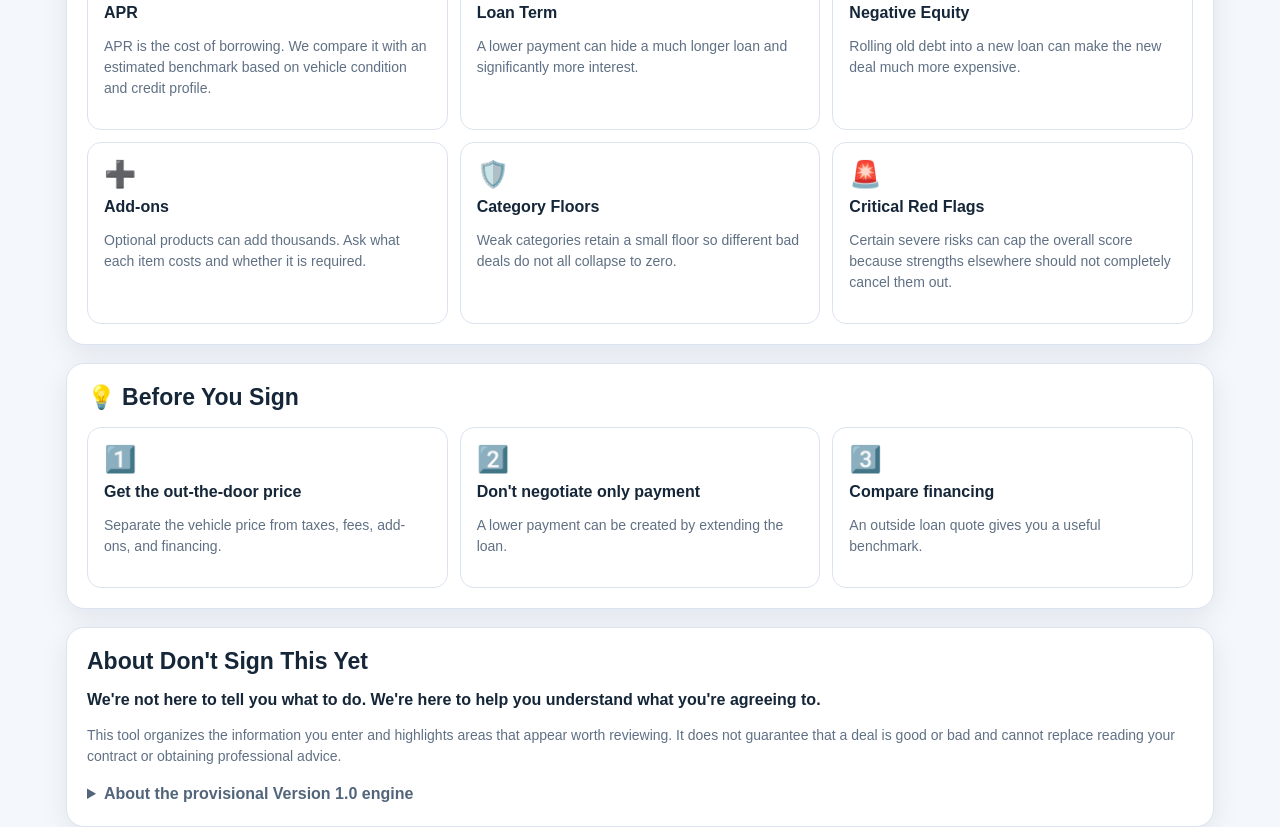
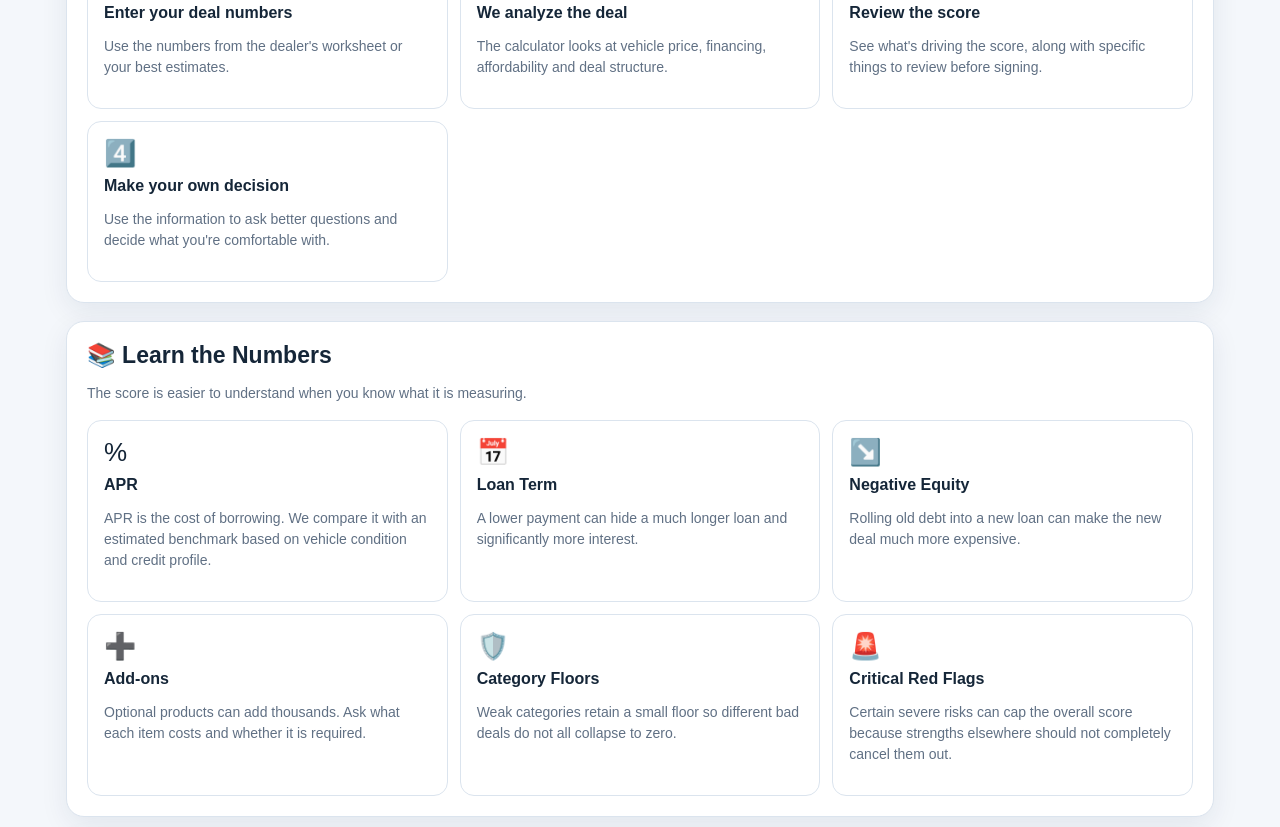
Before and after one commit to rmerrow1/dont-sign-this-yet, a Next.js app: page / in a window 1280 px wide. Shown: the part 2520-3347 px from the top of the page. Built offline with nearby package versions, Linux system fonts and the light colour scheme.

Commit message:
Add how it works section

```diff
--- a/app/page.js
+++ b/app/page.js
@@ -476,7 +476,17 @@ const aprGuidance =
         </aside>
       </div>
 
-      <InfoSection
+     <InfoSection
+  id="how-it-works"
+  title="🧭 How It Works"
+  subtitle="A simple way to understand the numbers before you commit."
+  items={[
+    ["1️⃣","Enter your deal numbers","Use the numbers from the dealer's worksheet or your best estimates."],
+    ["2️⃣","We analyze the deal","The calculator looks at vehicle price, financing, affordability and deal structure."],
+    ["3️⃣","Review the score","See what's driving the score, along with specific things to review before signing."],
+    ["4️⃣","Make your own decision","Use the information to ask better questions and decide what you're comfortable with."]
+  ]}
+/> <InfoSection
         id="learn"
         title="📚 Learn the Numbers"
         subtitle="The score is easier to understand when you know what it is measuring."
```
